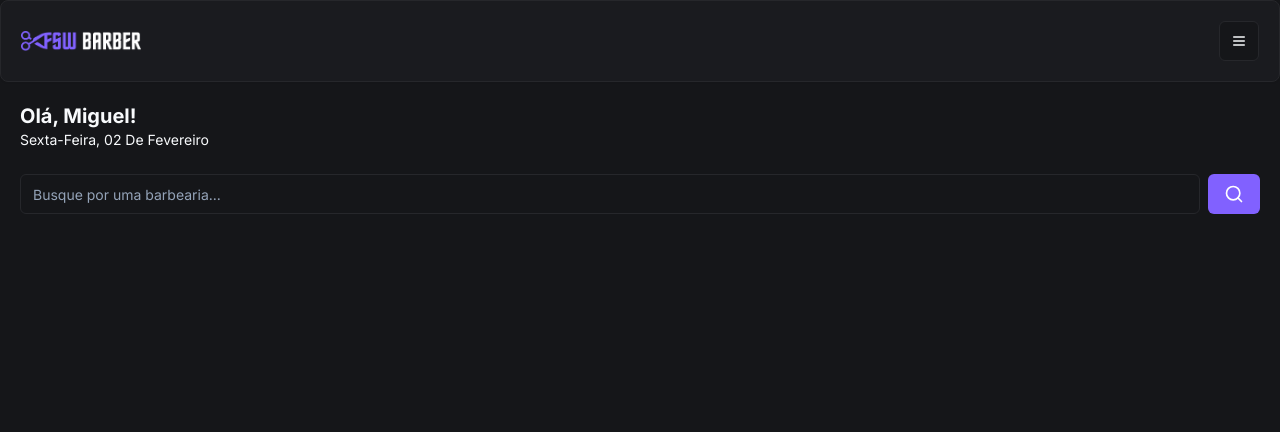
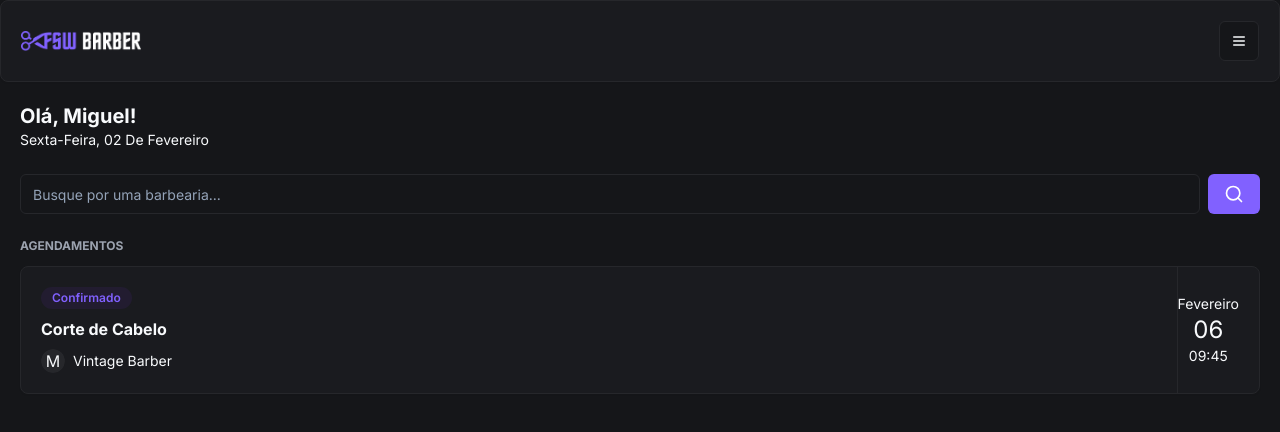
Before and after one commit to deibsoncogo/full-stack-week-3-fsw-barber, a Next.js app: page / in a window 1280 px wide. Shown: the top 432 px of the page. Built offline with nearby package versions, Linux system fonts and the light colour scheme.

Commit message:
🚧 feat: criação visual do component booking item

```diff
--- a/app/(home)/page.tsx
+++ b/app/(home)/page.tsx
@@ -1,5 +1,6 @@
 import { format } from "date-fns"
 import { ptBR } from "date-fns/locale"
+import BookingItem from "../_components/booking-item"
 import Header from "../_components/header"
 import Search from "./_components/search"
 
@@ -19,6 +20,14 @@
       <div className="mt-6 px-5">
         <Search />
       </div>
+
+      <div className="mt-6 px-5">
+        <h2 className="mb-3 text-xs font-bold uppercase text-gray-400">
+          Agendamentos
+        </h2>
+
+        <BookingItem />
+      </div>
     </div>
   )
 }
--- /dev/null
+++ b/app/_components/booking-item.tsx
@@ -0,0 +1,36 @@
+import { Avatar, AvatarFallback, AvatarImage } from "./ui/avatar"
+import { Badge } from "./ui/badge"
+import { Card, CardContent } from "./ui/card"
+
+function BookingItem() {
+  return (
+    <Card>
+      <CardContent className="flex justify-between p-5 py-0">
+        <div className="flex flex-col gap-2 py-5">
+          <Badge className="w-fit bg-[#221C30] text-primary hover:bg-[#211C30]">
+            Confirmado
+          </Badge>
+
+          <h2 className="font-bold">Corte de Cabelo</h2>
+
+          <div className="flex items-center gap-2">
+            <Avatar className="size-6">
+              <AvatarImage src="" />
+              <AvatarFallback>M</AvatarFallback>
+            </Avatar>
+
+            <h3 className="text-sm">Vintage Barber</h3>
+          </div>
+        </div>
+
+        <div className="flex flex-col items-center justify-center border-l border-solid border-secondary">
+          <p className="text-sm">Fevereiro</p>
+          <p className="text-2xl">06</p>
+          <p className="text-sm">09:45</p>
+        </div>
+      </CardContent>
+    </Card>
+  )
+}
+
+export default BookingItem
--- /dev/null
+++ b/app/_components/ui/avatar.tsx
@@ -0,0 +1,50 @@
+"use client"
+
+import * as React from "react"
+import * as AvatarPrimitive from "@radix-ui/react-avatar"
+
+import { cn } from "@/app/_lib/utils"
+
+const Avatar = React.forwardRef<
+  React.ElementRef<typeof AvatarPrimitive.Root>,
+  React.ComponentPropsWithoutRef<typeof AvatarPrimitive.Root>
+>(({ className, ...props }, ref) => (
+  <AvatarPrimitive.Root
+    ref={ref}
+    className={cn(
+      "relative flex h-10 w-10 shrink-0 overflow-hidden rounded-full",
+      className
+    )}
+    {...props}
+  />
+))
+Avatar.displayName = AvatarPrimitive.Root.displayName
+
+const AvatarImage = React.forwardRef<
+  React.ElementRef<typeof AvatarPrimitive.Image>,
+  React.ComponentPropsWithoutRef<typeof AvatarPrimitive.Image>
+>(({ className, ...props }, ref) => (
+  <AvatarPrimitive.Image
+    ref={ref}
+    className={cn("aspect-square h-full w-full", className)}
+    {...props}
+  />
+))
+AvatarImage.displayName = AvatarPrimitive.Image.displayName
+
+const AvatarFallback = React.forwardRef<
+  React.ElementRef<typeof AvatarPrimitive.Fallback>,
+  React.ComponentPropsWithoutRef<typeof AvatarPrimitive.Fallback>
+>(({ className, ...props }, ref) => (
+  <AvatarPrimitive.Fallback
+    ref={ref}
+    className={cn(
+      "flex h-full w-full items-center justify-center rounded-full bg-muted",
+      className
+    )}
+    {...props}
+  />
+))
+AvatarFallback.displayName = AvatarPrimitive.Fallback.displayName
+
+export { Avatar, AvatarImage, AvatarFallback }
--- /dev/null
+++ b/app/_components/ui/badge.tsx
@@ -0,0 +1,36 @@
+import * as React from "react"
+import { cva, type VariantProps } from "class-variance-authority"
+
+import { cn } from "@/app/_lib/utils"
+
+const badgeVariants = cva(
+  "inline-flex items-center rounded-full border px-2.5 py-0.5 text-xs font-semibold transition-colors focus:outline-none focus:ring-2 focus:ring-ring focus:ring-offset-2",
+  {
+    variants: {
+      variant: {
+        default:
+          "border-transparent bg-primary text-primary-foreground hover:bg-primary/80",
+        secondary:
+          "border-transparent bg-secondary text-secondary-foreground hover:bg-secondary/80",
+        destructive:
+          "border-transparent bg-destructive text-destructive-foreground hover:bg-destructive/80",
+        outline: "text-foreground",
+      },
+    },
+    defaultVariants: {
+      variant: "default",
+    },
+  }
+)
+
+export interface BadgeProps
+  extends React.HTMLAttributes<HTMLDivElement>,
+    VariantProps<typeof badgeVariants> {}
+
+function Badge({ className, variant, ...props }: BadgeProps) {
+  return (
+    <div className={cn(badgeVariants({ variant }), className)} {...props} />
+  )
+}
+
+export { Badge, badgeVariants }
--- a/package.json
+++ b/package.json
@@ -13,6 +13,7 @@
   },
   "dependencies": {
     "@prisma/client": "^5.9.0",
+    "@radix-ui/react-avatar": "^1.0.4",
     "@radix-ui/react-slot": "^1.0.2",
     "class-variance-authority": "^0.7.0",
     "clsx": "^2.1.0",
```
Also changed, not shown: 1 other file (tests, documents, lock files or other folders).
